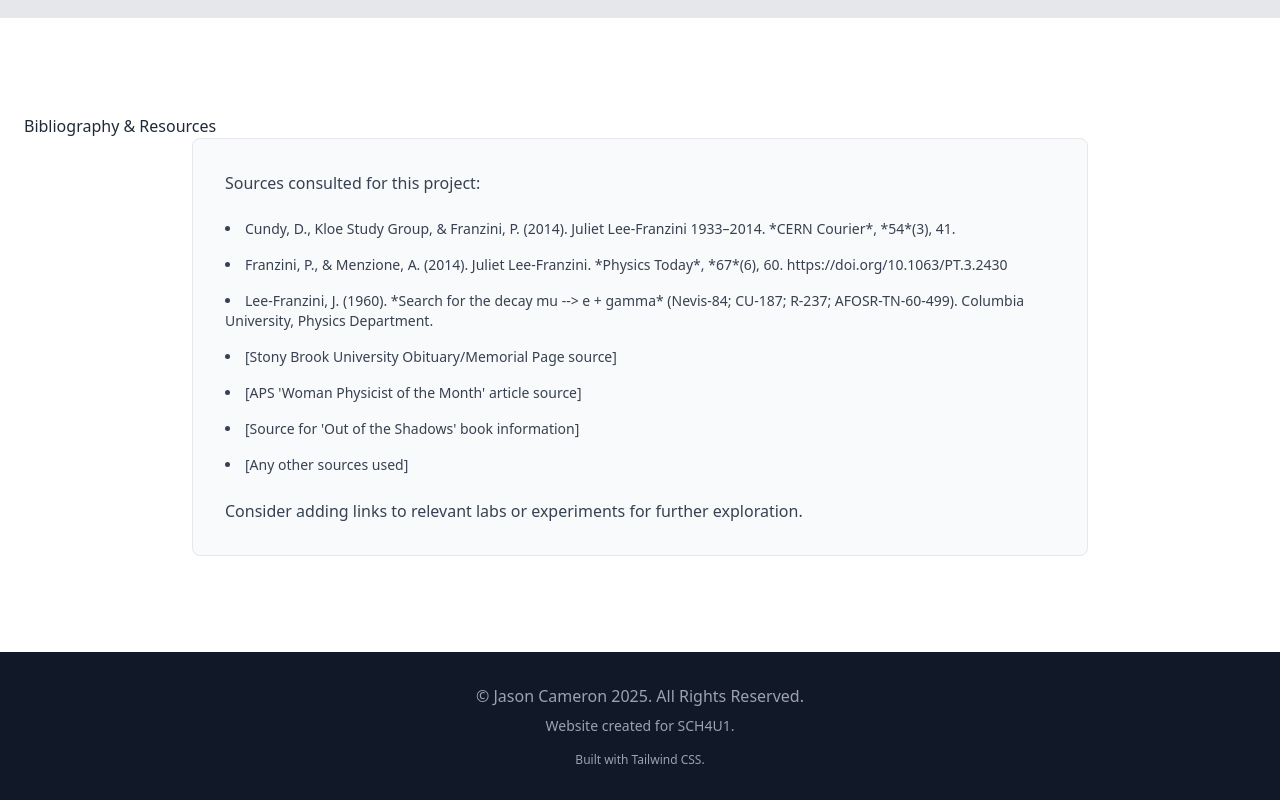
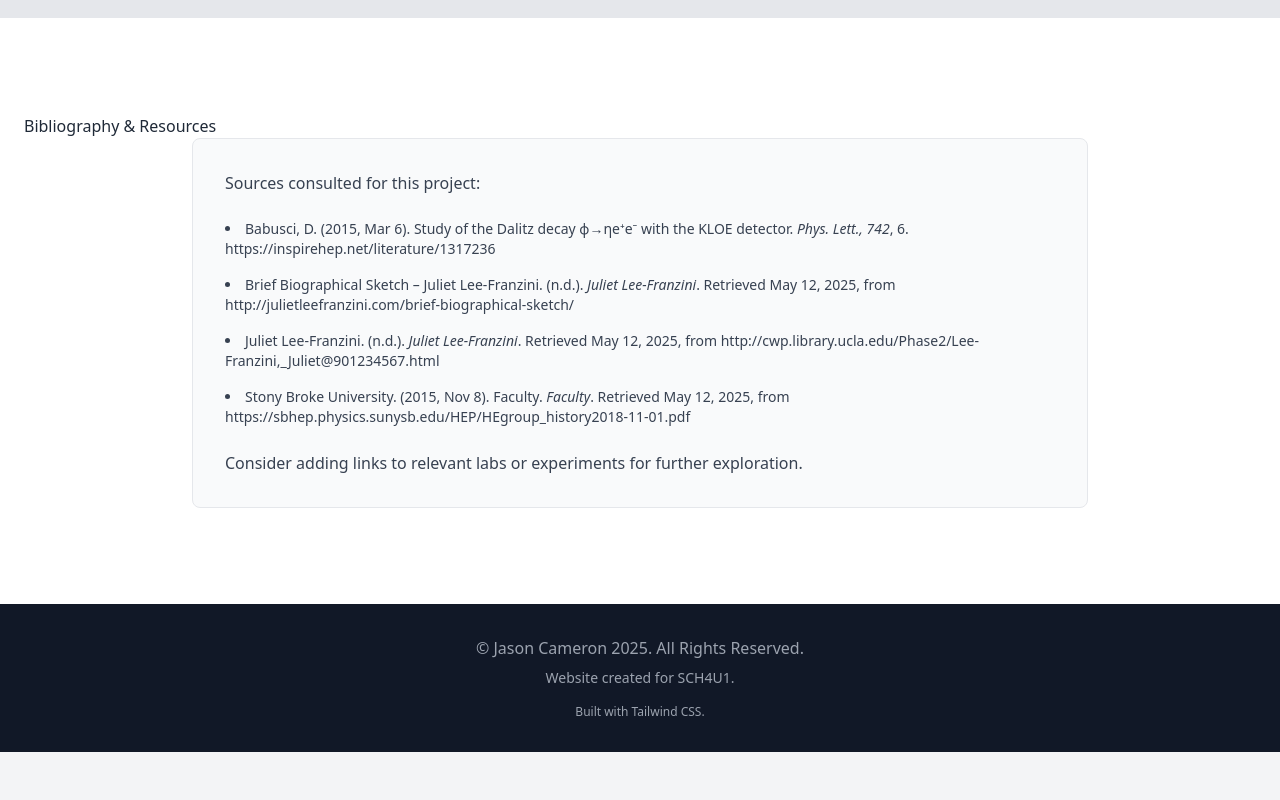
Before and after one commit to JasonLovesDoggo/Juliet-Lee-Franzini, a plain HTML site: page index.html in a window 1280 px wide. Shown: the part 5540-6340 px from the top of the page. After the commit the page ends 6292 px from the top, so only its background shows below. Drawn offline with nearby package versions, Linux system fonts and the light colour scheme.

Commit message:
update references in index.html with new sources and links

```diff
--- a/index.html
+++ b/index.html
@@ -347,27 +347,10 @@
     <div class="max-w-4xl mx-auto bg-gray-50 p-8 rounded-lg border border-gray-200 text-sm text-gray-700">
       <p class="mb-6 text-base">Sources consulted for this project:</p>
       <ul class="space-y-4 list-disc list-inside">
-        <li>
-          Cundy, D., Kloe Study Group, & Franzini, P. (2014). Juliet Lee-Franzini 1933–2014. *CERN Courier*, *54*(3), 41.
-        </li>
-        <li>
-          Franzini, P., & Menzione, A. (2014). Juliet Lee-Franzini. *Physics Today*, *67*(6), 60. https://doi.org/10.1063/PT.3.2430
-        </li>
-        <li>
-          Lee-Franzini, J. (1960). *Search for the decay mu --> e + gamma* (Nevis-84; CU-187; R-237; AFOSR-TN-60-499). Columbia University, Physics Department.
-        </li>
-        <li>
-          [Stony Brook University Obituary/Memorial Page source]
-        </li>
-        <li>
-          [APS 'Woman Physicist of the Month' article source]
-        </li>
-        <li>
-          [Source for 'Out of the Shadows' book information]
-        </li>
-        <li>
-          [Any other sources used]
-        </li>
+          <li>Babusci, D. (2015, Mar 6). Study of the Dalitz decay ϕ→ηe⁺e⁻ with the KLOE detector. <i>Phys. Lett., 742</i>, 6. <a href="https://inspirehep.net/literature/1317236">https://inspirehep.net/literature/1317236</a></li>
+          <li>Brief Biographical Sketch – Juliet Lee-Franzini. (n.d.). <i>Juliet Lee-Franzini</i>. Retrieved May 12, 2025, from <a href="http://julietleefranzini.com/brief-biographical-sketch/">http://julietleefranzini.com/brief-biographical-sketch/</a></li>
+          <li>Juliet Lee-Franzini. (n.d.). <i>Juliet Lee-Franzini</i>. Retrieved May 12, 2025, from <a href="http://cwp.library.ucla.edu/Phase2/Lee-Franzini,_Juliet@901234567.html">http://cwp.library.ucla.edu/Phase2/Lee-Franzini,_Juliet@901234567.html</a></li>
+          <li>Stony Broke University. (2015, Nov 8). Faculty. <i>Faculty</i>. Retrieved May 12, 2025, from <a href="https://sbhep.physics.sunysb.edu/HEP/HEgroup_history2018-11-01.pdf">https://sbhep.physics.sunysb.edu/HEP/HEgroup_history2018-11-01.pdf</a></li>
       </ul>
       <p class="mt-6 text-base">Consider adding links to relevant labs or experiments for further exploration.</p>
     </div>
```
